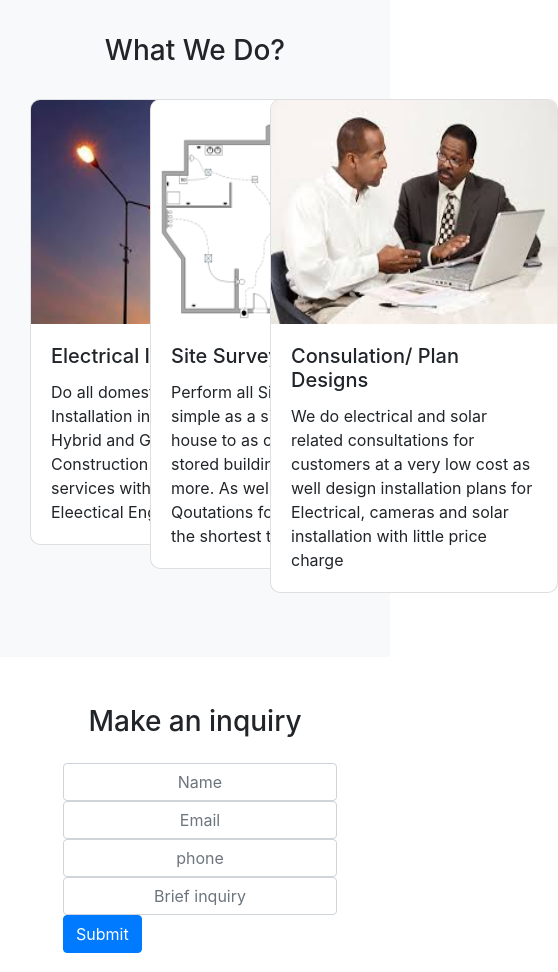
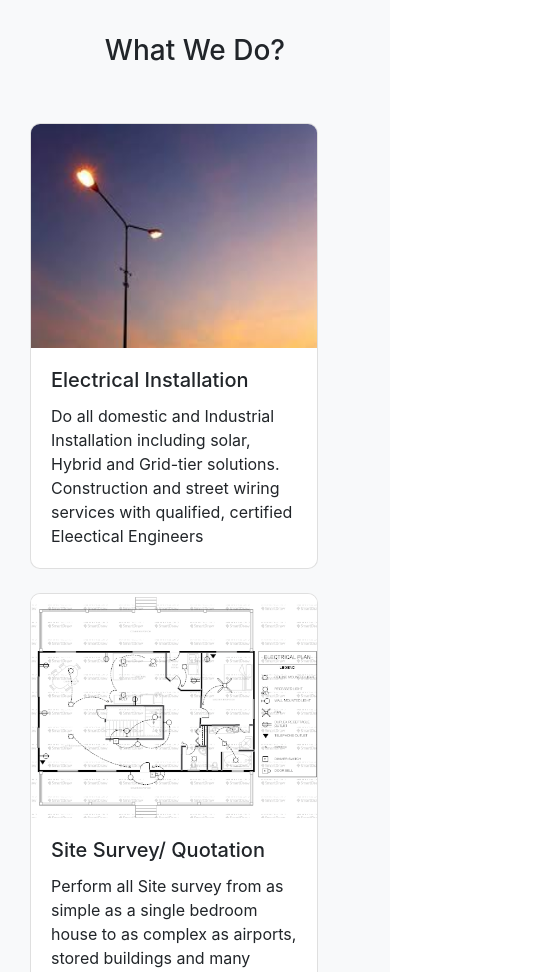
Before and after one commit to isaacssemugenyi/orlin-electrical, a plain HTML site: page index.html in a window 390 px wide. Shown: the part 385-1357 px from the top of the page, 558 px wide, since content can reach past the window. Drawn offline with nearby package versions, Linux system fonts and the light colour scheme.

Commit message:
Added bootstrap classes for responsiveness on card and modified their width

```diff
--- a/index.html
+++ b/index.html
@@ -91,8 +91,8 @@
                 <div class="col">
                     <div class="row">
                         <!--  -->
-                        <div class="col">
-                            <div class="card" style="width: 18rem;">
+                        <div class="col-xs-12 col-sm-6 col-md-4 mt-4">
+                            <div class="card">
                                 <img src="light.jpg" class="card-img-top img-style" alt="...">
                                 <div class="card-body">
                                 <h5 class="card-title">Electrical Installation</h5>
@@ -104,9 +104,9 @@
                             </div>
                         </div>
                         <!--  -->
-                        <div class="col">
-                            <div class="card" style="width: 18rem;">
-                                <img src="plan.png" class="card-img-top img-style" alt="...">
+                        <div class="col-xs-12 col-sm-6 col-md-4 mt-4">
+                            <div class="card">
+                                <img src="new-plan.png" class="card-img-top img-style" alt="...">
                                 <div class="card-body">
                                 <h5 class="card-title">Site Survey/ Quotation</h5>
                                 <p class="card-text">
@@ -118,8 +118,8 @@
                             </div>
                         </div>
                         <!--  -->
-                        <div class="col">
-                            <div class="card" style="width: 18rem;">
+                        <div class="col-xs-12 col-sm-6 col-md-4 mt-4">
+                            <div class="card">
                                 <img src="consultation.jpg" class="card-img-top img-style" alt="...">
                                 <div class="card-body">
                                 <h5 class="card-title">Consulation/ Plan Designs</h5>
@@ -171,7 +171,7 @@
                 </div>
                 <div class="col-sm-6 col-md-3">
                     <h5><strong>Email Us:</strong></h5>
-                    <p>isaacpro01@gmail.com</p>
+                    <p>orlin@engineer.com</p>
                 </div>
                 <div class="col-sm-6 col-md-3">
                     <h5><strong>Visit Us:</strong></h5>
@@ -223,7 +223,7 @@
                       <a class="nav-link" href="#">075596958849</a>
                     </li>
                     <li class="nav-item">
-                      <a class="nav-link" href="#">isaacpro01@gmail.com</a>
+                      <a class="nav-link" href="#">orlin@engineer.com</a>
                     </li>
                     <li class="nav-item">
                       <a class="nav-link" href="#">Visit us</a>
--- a/style.css
+++ b/style.css
@@ -24,7 +24,9 @@ html {
 }
 .card {
     overflow: hidden;
-    border-radius: 10px;
+	border-radius: 10px;
+	max-width: 18rem;
+	width: auto;
 }
 .card:hover .img-style {
     transform: scale(1.1);
```
Also changed, not shown: new-plan.png (added).
